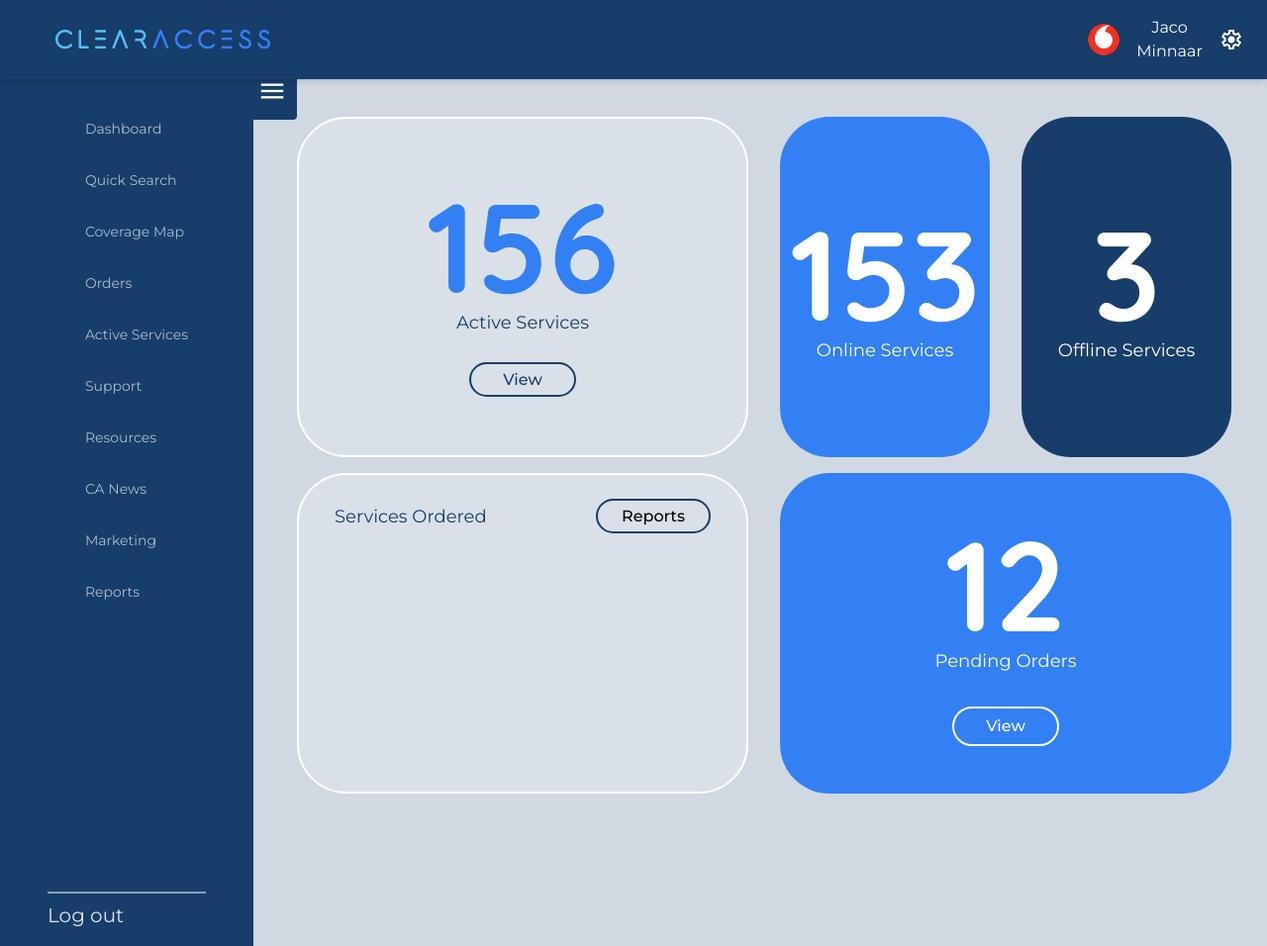
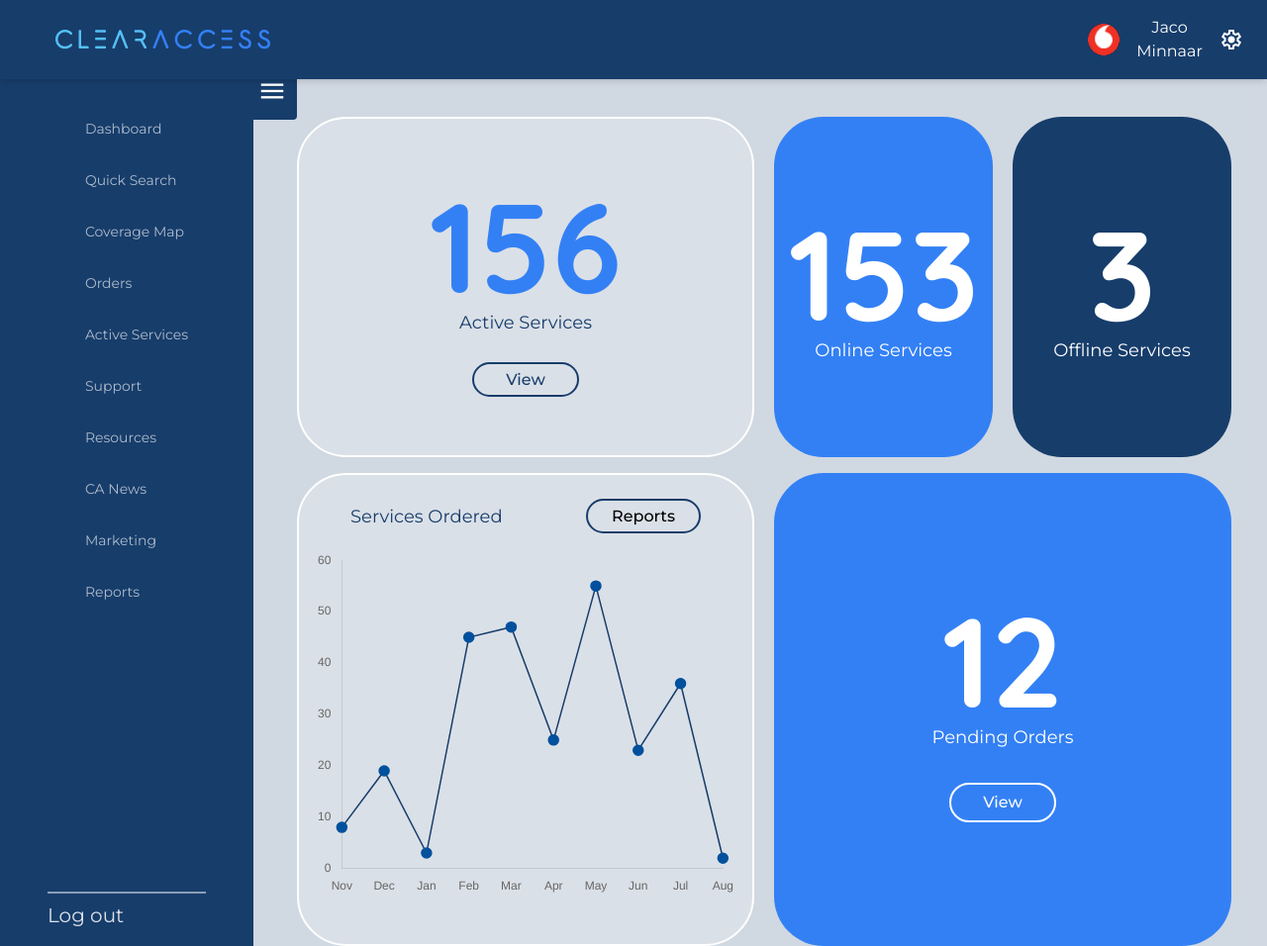
Before and after one commit to Ignesius-Alpha/isp_dashboard, a Laravel app: page /dashboard in a window 1280 px wide. Shown: the whole page at 99% size. Run offline with Laravel 12, Linux system fonts and the light colour scheme; style sheets or scripts are compiled from the project's sources; parts of the project's set-up code (start-up, migrations or seed data) failed here and were passed over.

Commit message:
"Added chart.js and vue-chartjs dependencies, updated package.json and package-lock.json, modified CSS and JS files, and updated Dashboard.vue and Dashboard.blade.php files."

```diff
--- a/package.json
+++ b/package.json
@@ -16,8 +16,10 @@
     },
     "dependencies": {
         "@vitejs/plugin-vue": "^5.1.4",
+        "chart.js": "^4.4.4",
         "mitt": "^3.0.1",
         "vue": "^3.5.10",
+        "vue-chartjs": "^5.3.1",
         "vue-loader": "^17.4.2"
     }
 }
--- a/resources/js/app.js
+++ b/resources/js/app.js
@@ -7,6 +7,7 @@ import Sidebar from './components/Layouts/Sidebar.vue';
 import Navbar from './components/Layouts/Navbar.vue';
 
 // Components
+import LineGraph from './components/Layouts/Graphs/LineGraph.vue';
 import Dashboard from './components/Dashboard/Dashboard.vue';
 
 // App initialization
@@ -19,6 +20,7 @@ app.component('side-bar', Sidebar);
 app.component('nav-bar', Navbar);
 
 // Component Registration
+app.component('line-graph', LineGraph);
 app.component('dashboard-index', Dashboard);
 
 app.config.globalProperties.emitter = emitter;
--- a/resources/js/components/Dashboard/Dashboard.vue
+++ b/resources/js/components/Dashboard/Dashboard.vue
@@ -1,32 +1,32 @@
 <template>
     <div class=" w-full space-y-4 max-h-screen">
-        <div class="grid grid-cols-1 lg:grid-cols-2 gap-4 xl:gap-8">
+        <div class="grid grid-cols-1 lg:grid-cols-2 gap-2 xl:gap-5">
             <div
                 class="flex border-2 border-white rounded-[50px] text-center py-16 p-5 bg-white bg-opacity-20 justify-center">
                 <div class="text-center">
-                    <h3 class="font-quicksand font-bold text-9xl text-[#3380F5]">156</h3>
+                    <h3 class="font-quicksand font-bold text-7xl lg:text-9xl text-[#3380F5]">156</h3>
                     <p class="text-[#173D6B] text-lg mb-3 lg:mb-8">Active Services</p>
                     <a href="/Activeservices"
                         class="border-2 border-[#173D6B] rounded-[30px] px-8 font-medium py-1.5 text-[#173D6B]">View</a>
                 </div>
             </div>
-            <div class="grid grid-cols-2 gap-x-4 xl:gap-x-8">
+            <div class="grid grid-cols-2 gap-x-2 xl:gap-x-5">
                 <a href="" class="flex col-span-1 justify-center items-center rounded-[50px] py-16 p-5 bg-[#3380F5]">
                     <div class="text-center">
-                        <h3 class="font-quicksand font-bold text-9xl text-white">153</h3>
+                        <h3 class="font-quicksand font-bold text-7xl lg:text-9xl text-white">153</h3>
                         <p class="text-white text-lg">Online Services</p>
                     </div>
                 </a>
                 <a href="" class="flex col-span-1 justify-center items-center rounded-[50px] py-16 p-5 bg-[#173D6B]">
                     <div class="text-center">
-                        <h3 class="font-quicksand font-bold text-9xl text-white">3</h3>
+                        <h3 class="font-quicksand font-bold text-7xl lg:text-9xl text-white">3</h3>
                         <p class="text-white text-lg">Offline Services</p>
                     </div>
                 </a>
             </div>
         </div>
-        <div class="grid grid-cols-1 lg:grid-cols-2 gap-4 xl:gap-8">
-            <div class="border-2 col-span-1 border-white rounded-[50px] py-12 bg-white bg-opacity-20">
+        <div class="grid grid-cols-1 lg:grid-cols-2 gap-2 xl:gap-5">
+            <div class="border-2 col-span-1 border-white rounded-[50px] p-4 py-12 bg-white bg-opacity-20">
                 <div class="flex justify-between items-center mx-9 mb-4 xl:mb-5 -mt-5">
                     <div class="justify-start">
                         <p class="text-sm xl:text-lg text-[#173D6B]">Services Ordered</p>
@@ -36,13 +36,13 @@
                             class="border-2 px-6 py-1.5 font-medium rounded-[30px] border-[#173D6B]">Reports</a>
                     </div>
                 </div>
-                <div class="items-center justify-center flex !h-fit">
-                    <Line></Line>
+                <div class="items-center justify-center flex">
+                    <line-graph ></line-graph>
                 </div>
             </div>
             <div class="rounded-[50px] flex col-span-1 text-center py-12 bg-[#3380F5] justify-center">
                 <div class="flex flex-col justify-center items-center place-items-center text-center">
-                    <h3 class="font-quicksand font-bold text-9xl text-white">12</h3>
+                    <h3 class="font-quicksand font-bold text-7xl lg:text-9xl text-white">12</h3>
                     <p class="text-white text-lg mb-3 lg:mb-8">Pending Orders</p>
                     <a href="/Activeservices"
                         class="border-2 border-white rounded-[30px] px-8 font-medium py-1.5 text-white">View</a>
--- /dev/null
+++ b/resources/js/components/Layouts/Graphs/LineGraph.vue
@@ -0,0 +1,90 @@
+<template>
+    <div>
+        <LineChart :data="chartData" :options="chartOptions" />
+    </div>
+</template>
+
+
+<script>
+import {
+    Line
+} from "vue-chartjs";
+import {
+    Chart as ChartJS,
+    Title,
+    Tooltip,
+    Legend,
+    LineElement,
+    PointElement,
+    CategoryScale,
+    LinearScale,
+} from "chart.js";
+
+// Register required components
+ChartJS.register(Title, Tooltip, Legend, LineElement, PointElement, CategoryScale, LinearScale);
+
+export default {
+    name: "LineChartExample",
+    components: {
+        LineChart: Line,
+    },
+    data() {
+        return {
+            chartData: {
+                labels: ['Nov', 'Dec', 'Jan', 'Feb', 'Mar', 'Apr', 'May', 'Jun', 'Jul', 'Aug'],
+                datasets: [{
+                    label: "Services Ordered",
+                    borderColor: "#173D6B",
+                    borderWidth: 1.5,
+                    data: [8, 19, 3, 45, 47, 25, 55, 23, 36, 2],
+                    pointBackgroundColor: "#00509d",
+                    pointBorderColor: "#00509d",
+                    pointHoverBackgroundColor: "#fff",
+                    pointHoverBorderColor: "#00509d",
+                    pointRadius: 5,
+                    pointHoverRadius: 6,
+                    tension: 0,
+                }],
+            },
+            chartOptions: {
+                responsive: true,
+                maintainAspectRatio: false,
+                plugins: {
+                    legend: {
+                        display: false, // Hide the legend
+                    },
+                    tooltip: {
+                        enabled: true,
+                        callbacks: {
+                            label: function (context) {
+                                return `Services: ${context.raw}`;
+                            },
+                        },
+                    },
+                },
+                scales: {
+                    x: {
+                        grid: {
+                            display: false,
+                        },
+                    },
+                    y: {
+                        beginAtZero: true,
+                        grid: {
+                            display: false,
+                        },
+                    },
+                },
+            },
+        };
+    },
+};
+</script>
+
+
+<style scoped>
+div {
+    height: 350px;
+    width: 100%;
+}
+</style>
--- a/resources/views/Dashboard/Dashboard/Dashboard.blade.php
+++ b/resources/views/Dashboard/Dashboard/Dashboard.blade.php
@@ -5,8 +5,4 @@
 <section>
     <dashboard-index />
 </section>
-{{-- <div>
-    <h1 class="font-bold text-2xl">dxgfsgdfgsdfg 360</h1>
-    <h2 class="font-quicksand font-bold text-5xl">dxgfsgdfgsdfg 156</h2>
-</div> --}}
 @endsection
```
Also changed, not shown: resources/css/compiled_app.css (+82 -0 lines), package-lock.json.
